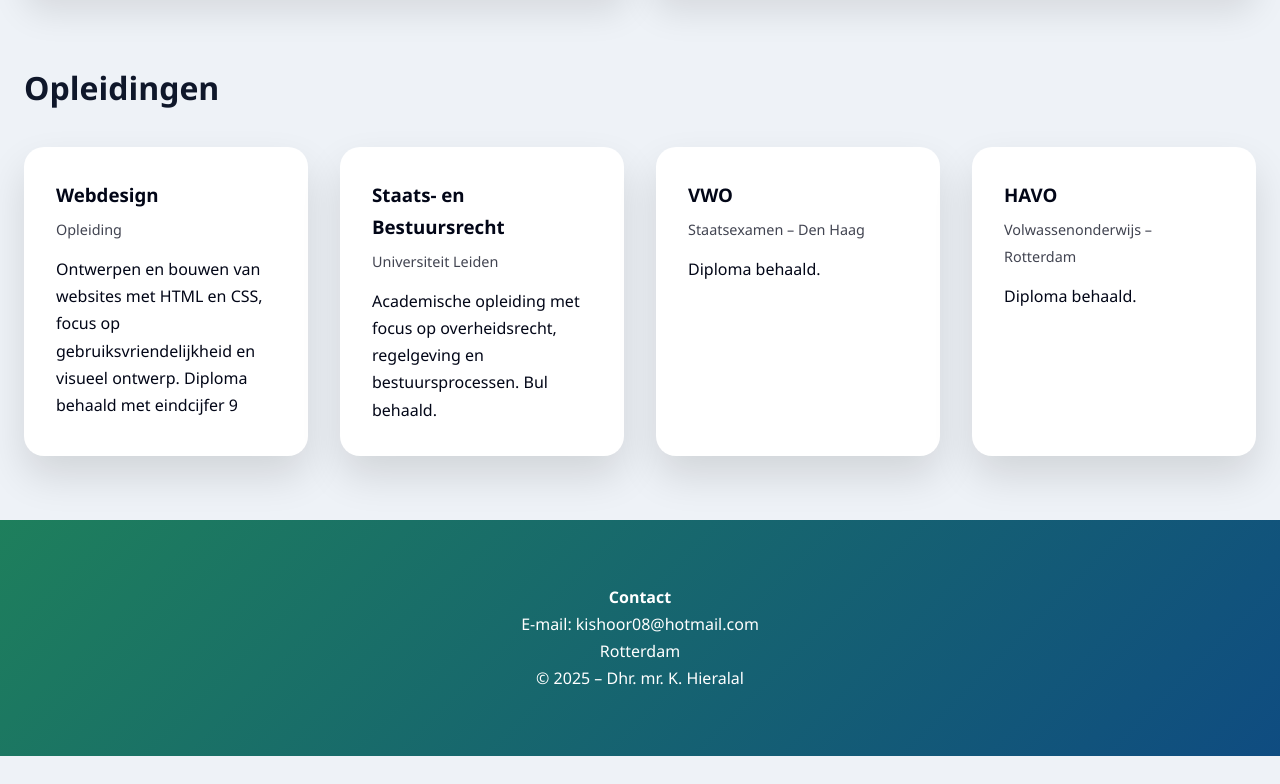
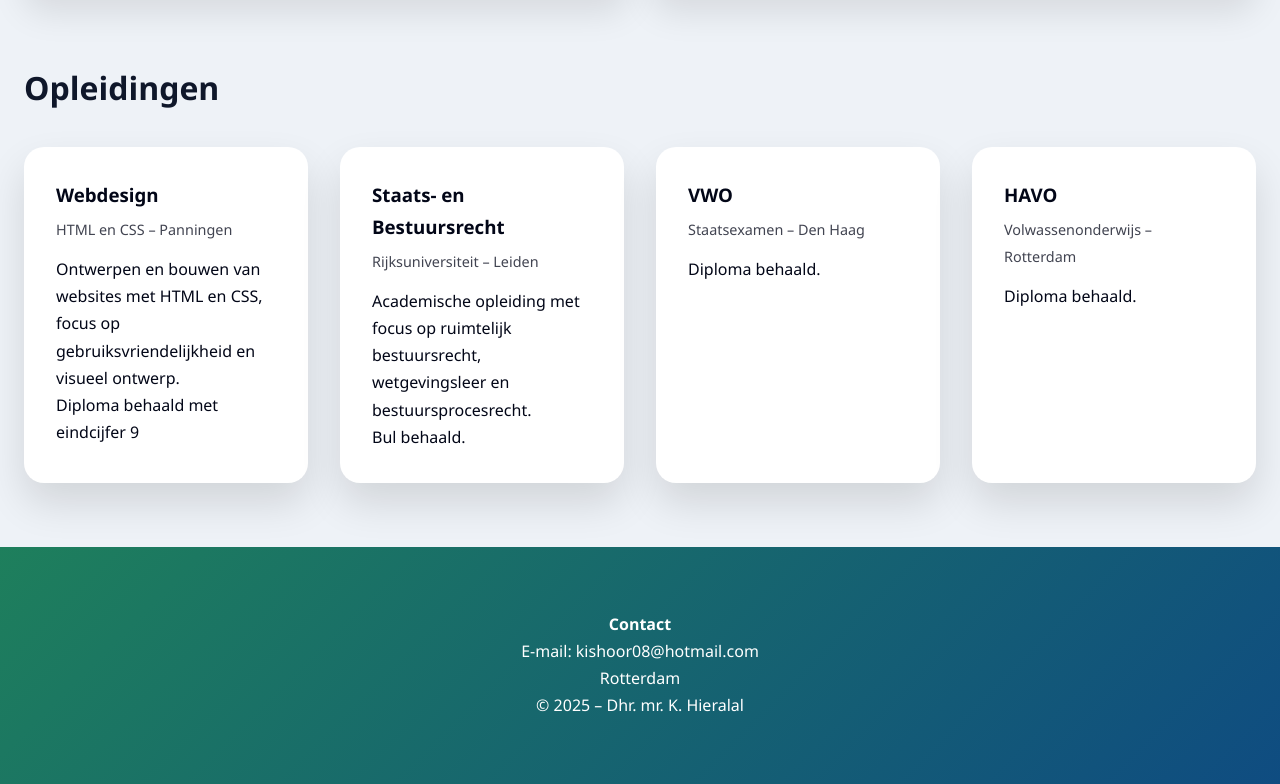
Before and after one commit to Kishoor70/cv, a plain HTML site: page index.html in a window 1280 px wide. Shown: the part 1960-2744 px from the top of the page. Before the commit the page ends 2716 px from the top, so only its background shows below. Drawn offline with Linux system fonts and the light colour scheme.

Commit message:
Update index.html

```diff
--- a/index.html
+++ b/index.html
@@ -156,20 +156,20 @@
 
     <div class="edu-card">
       <h3>Webdesign</h3>
-      <span>Opleiding</span>
+      <span>HTML en CSS – Panningen</span>
       <p>
         Ontwerpen en bouwen van websites met HTML en CSS,
-        focus op gebruiksvriendelijkheid en visueel ontwerp.
+        focus op gebruiksvriendelijkheid en visueel ontwerp.<br>
         Diploma behaald met eindcijfer 9
       </p>
     </div>
 
     <div class="edu-card">
       <h3>Staats- en Bestuursrecht</h3>
-      <span>Universiteit Leiden</span>
+      <span>Rijksuniversiteit – Leiden</span>
       <p>
-        Academische opleiding met focus op overheidsrecht,
-        regelgeving en bestuursprocessen. Bul behaald.
+        Academische opleiding met focus op ruimtelijk bestuursrecht,
+        wetgevingsleer en bestuursprocesrecht. <br>Bul behaald.
       </p>
     </div>
 
```
